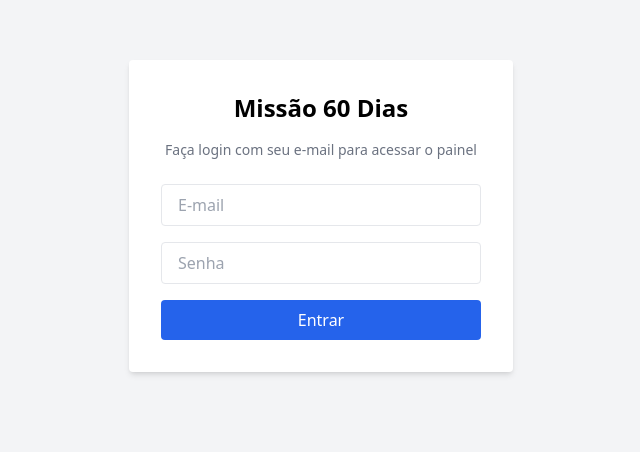
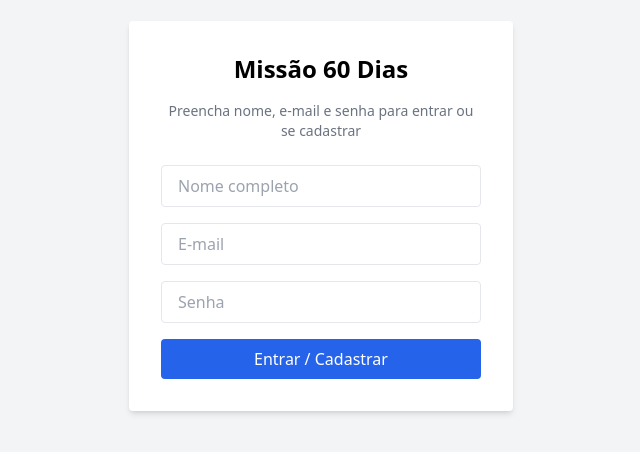
Before and after one commit to henriqueph9/missao60dias-final, a Next.js app: page / in a window 1280 px wide. Shown: the part 184-636 px from the top of the page, without its empty margins (319-959 px from the left). Built offline with nearby package versions, Linux system fonts and the light colour scheme; no server answers.

Commit message:
Add files via upload

```diff
--- a/pages/index.js
+++ b/pages/index.js
@@ -1,17 +1,29 @@
+
 import { useEffect, useState } from 'react';
 import { useRouter } from 'next/router';
-import { signInWithEmailAndPassword, onAuthStateChanged } from 'firebase/auth';
-import { auth } from '../firebase-config';
+import { auth, db } from '../firebase-config';
+import {
+  createUserWithEmailAndPassword,
+  signInWithEmailAndPassword,
+  onAuthStateChanged
+} from 'firebase/auth';
+import { doc, getDoc, setDoc } from 'firebase/firestore';
 
 export default function Home() {
   const router = useRouter();
+  const [nome, setNome] = useState('');
   const [email, setEmail] = useState('');
-  const [password, setPassword] = useState('');
+  const [senha, setSenha] = useState('');
   const [error, setError] = useState('');
 
   useEffect(() => {
-    const unsub = onAuthStateChanged(auth, (user) => {
+    const unsub = onAuthStateChanged(auth, async (user) => {
       if (user) {
+        const docRef = doc(db, 'usuarios', user.uid);
+        const docSnap = await getDoc(docRef);
+        if (!docSnap.exists()) {
+          await setDoc(docRef, { nome });
+        }
         if (user.email === 'henriqueph9@hotmail.com') {
           router.push('/admin');
         } else {
@@ -22,12 +34,23 @@ export default function Home() {
     return () => unsub();
   }, []);
 
-  const handleLogin = async (e) => {
+  const handleRegisterLogin = async (e) => {
     e.preventDefault();
     try {
-      await signInWithEmailAndPassword(auth, email, password);
+      const cred = await createUserWithEmailAndPassword(auth, email, senha);
+      await setDoc(doc(db, 'usuarios', cred.user.uid), { nome });
     } catch (err) {
-      setError('Email ou senha inválidos');
+      // Se já for registrado, tenta logar
+      try {
+        const login = await signInWithEmailAndPassword(auth, email, senha);
+        const docRef = doc(db, 'usuarios', login.user.uid);
+        const docSnap = await getDoc(docRef);
+        if (!docSnap.exists()) {
+          await setDoc(docRef, { nome });
+        }
+      } catch (e) {
+        setError('Erro ao entrar ou cadastrar');
+      }
     }
   };
 
@@ -35,22 +58,32 @@ export default function Home() {
     <div className="min-h-screen flex items-center justify-center bg-gray-100">
       <div className="bg-white p-8 rounded shadow-md w-full max-w-sm">
         <h1 className="text-2xl font-bold mb-4 text-center">Missão 60 Dias</h1>
-        <p className="mb-6 text-center text-sm text-gray-500">Faça login com seu e-mail para acessar o painel</p>
-        <form onSubmit={handleLogin} className="space-y-4">
+        <p className="mb-6 text-center text-sm text-gray-500">
+          Preencha nome, e-mail e senha para entrar ou se cadastrar
+        </p>
+        <form onSubmit={handleRegisterLogin} className="space-y-4">
+          <input
+            type="text"
+            placeholder="Nome completo"
+            value={nome}
+            onChange={(e) => setNome(e.target.value)}
+            className="w-full px-4 py-2 border rounded"
+            required
+          />
           <input
             type="email"
             placeholder="E-mail"
             value={email}
             onChange={(e) => setEmail(e.target.value)}
-            className="w-full px-4 py-2 border rounded focus:outline-none focus:ring focus:border-blue-500"
+            className="w-full px-4 py-2 border rounded"
             required
           />
           <input
             type="password"
             placeholder="Senha"
-            value={password}
-            onChange={(e) => setPassword(e.target.value)}
-            className="w-full px-4 py-2 border rounded focus:outline-none focus:ring focus:border-blue-500"
+            value={senha}
+            onChange={(e) => setSenha(e.target.value)}
+            className="w-full px-4 py-2 border rounded"
             required
           />
           {error && <p className="text-red-500 text-sm">{error}</p>}
@@ -58,7 +91,7 @@ export default function Home() {
             type="submit"
             className="w-full bg-blue-600 text-white py-2 rounded hover:bg-blue-700 transition"
           >
-            Entrar
+            Entrar / Cadastrar
           </button>
         </form>
       </div>
```
